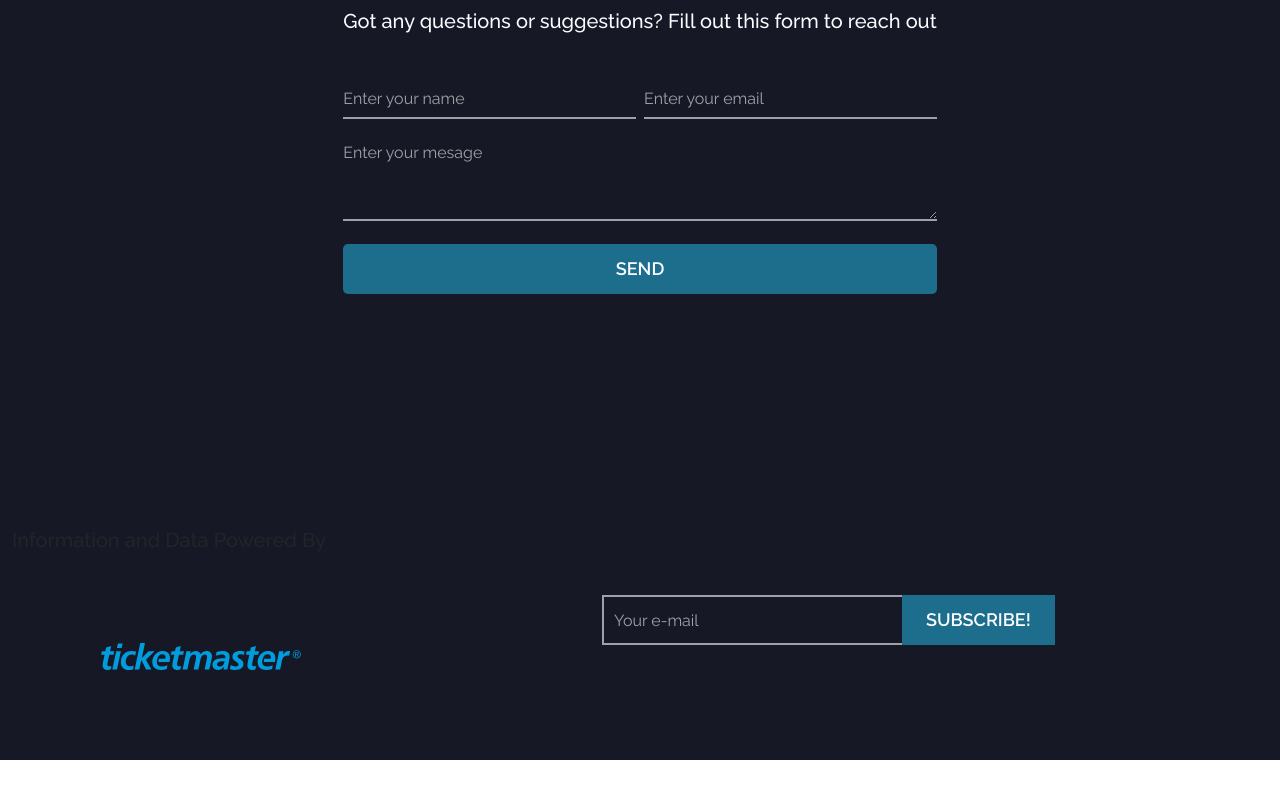
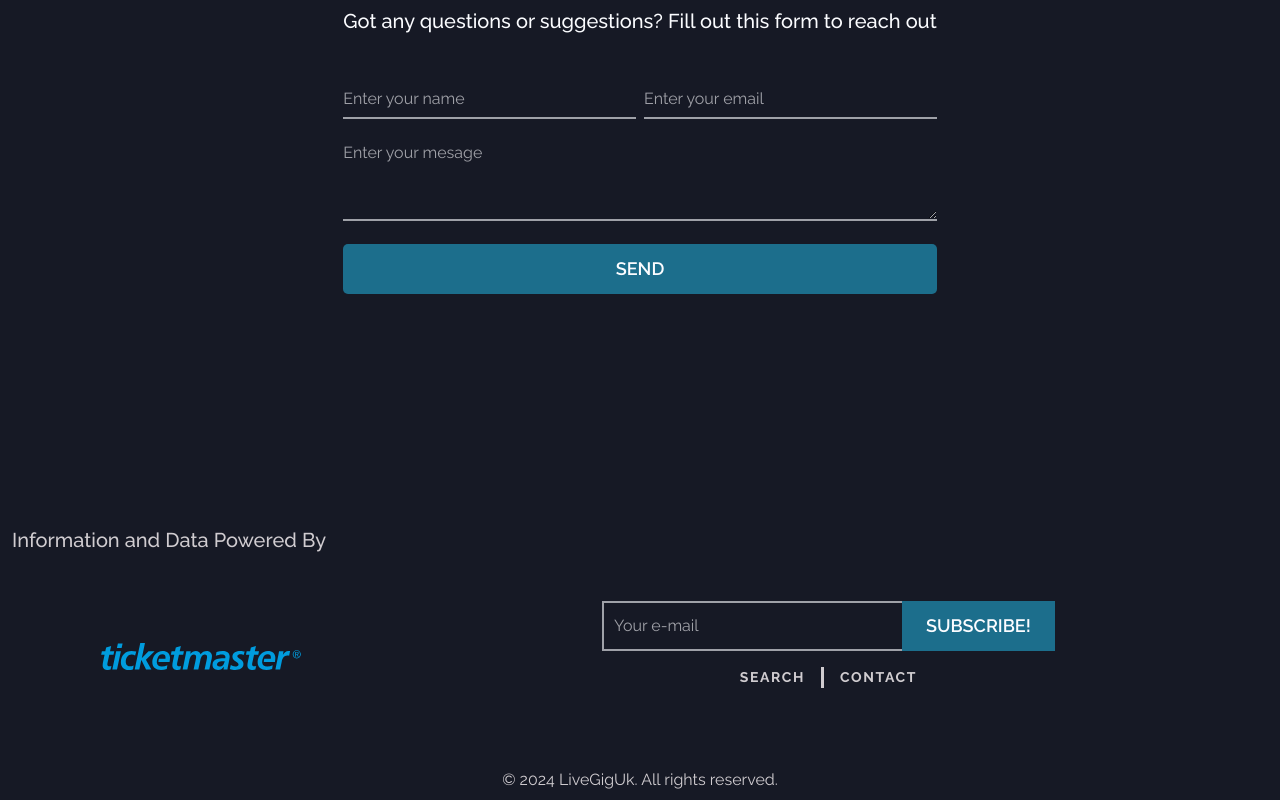
Before and after one commit to Ginjak/London-events, a React (Vite) app: page /contact in a window 1280 px wide. Shown: the part 272-1072 px from the top of the page. Before the commit the page ends 1032 px from the top, so only its background shows below. Built offline with nearby package versions, Linux system fonts and the light colour scheme.

Commit message:
added footer information

```diff
--- a/src/components/Footer/footer.css
+++ b/src/components/Footer/footer.css
@@ -7,6 +7,10 @@
 }
 .api-data-logo {
   width: 30%;
+}
+
+.footer-data-title {
+  color: var(--grey);
 }
 .information-form-wraper {
   width: 70%;
@@ -44,6 +48,14 @@
   max-width: 200px;
 }
 
+#footer .footer-divider {
+  border-right: 3px solid var(--grey);
+  cursor: default;
+}
+
+#footer .copyrigth {
+  color: var(--grey);
+}
 @media (max-width: 768px) {
   .footer-container {
     flex-direction: column;
--- a/src/components/Footer/index.jsx
+++ b/src/components/Footer/index.jsx
@@ -3,8 +3,11 @@ import "./footer.css";
 import Slider from "react-slick";
 import "slick-carousel/slick/slick.css";
 import "slick-carousel/slick/slick-theme.css";
+import { Link } from "react-router-dom";
 
 const Footer = () => {
+  const currentYear = new Date().getFullYear();
+
   const settings = {
     dots: false,
     arrows: false,
@@ -41,19 +44,19 @@ const Footer = () => {
     <div id="footer">
       <div className="container-xxl footer-container">
         <div className="api-data-logo">
-          <h5>Information and Data Powered By</h5>
+          <h5 className="footer-data-title">Information and Data Powered By</h5>
           <div className="slider-wraper">
             <Slider {...settings}>
               {sliderImgArray.map((img) => (
-                <a href={img.url} key={img.id} target="_blank">
+                <Link to={img.url} key={img.id} target="_blank">
                   <img src={img.imgUrl} alt={`${img.name} logo`} />
-                </a>
+                </Link>
               ))}
             </Slider>
           </div>
         </div>
-        <div className="information-form-wraper  d-flex justify-content-center align-items-center">
-          <div className="info-form pb-5">
+        <div className="information-form-wraper  d-flex flex-column justify-content-center align-items-center">
+          <div className="info-form pb-3">
             <form action="" className="row g-0 d-flex ">
               <div className="col-auto">
                 <input
@@ -67,7 +70,19 @@ const Footer = () => {
               </button>
             </form>
           </div>
+          <div className="footer-menu d-flex">
+            <Link to="/search" className="menu-item me-3">
+              Search
+            </Link>
+            <div className="footer-divider me-3"></div>
+            <Link to="/contact" className="menu-item">
+              Contact
+            </Link>
+          </div>
         </div>
+      </div>
+      <div className="copyrigth text-center py-2">
+        &copy; {currentYear} LiveGigUk. All rights reserved.
       </div>
     </div>
   );
```
